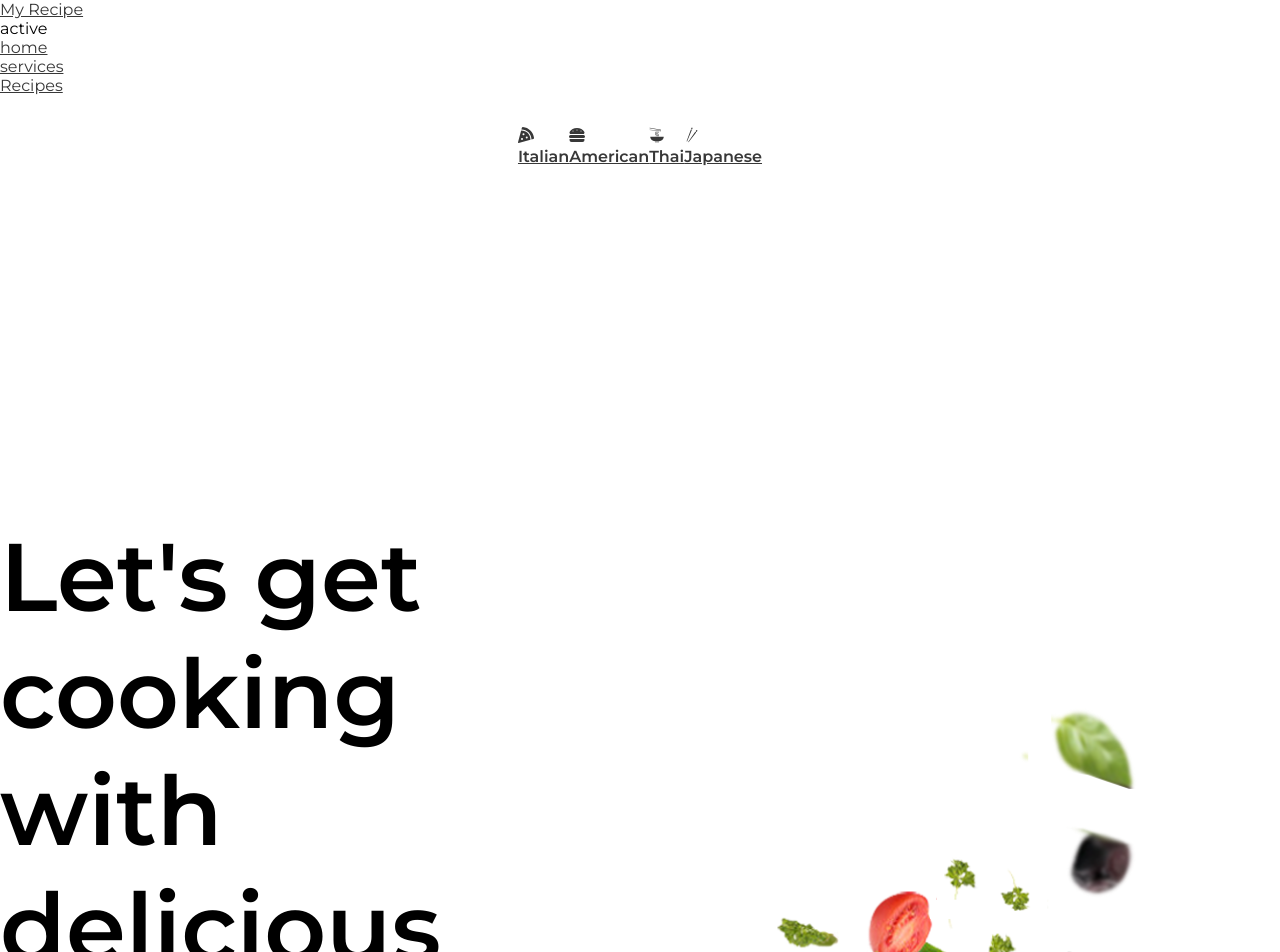
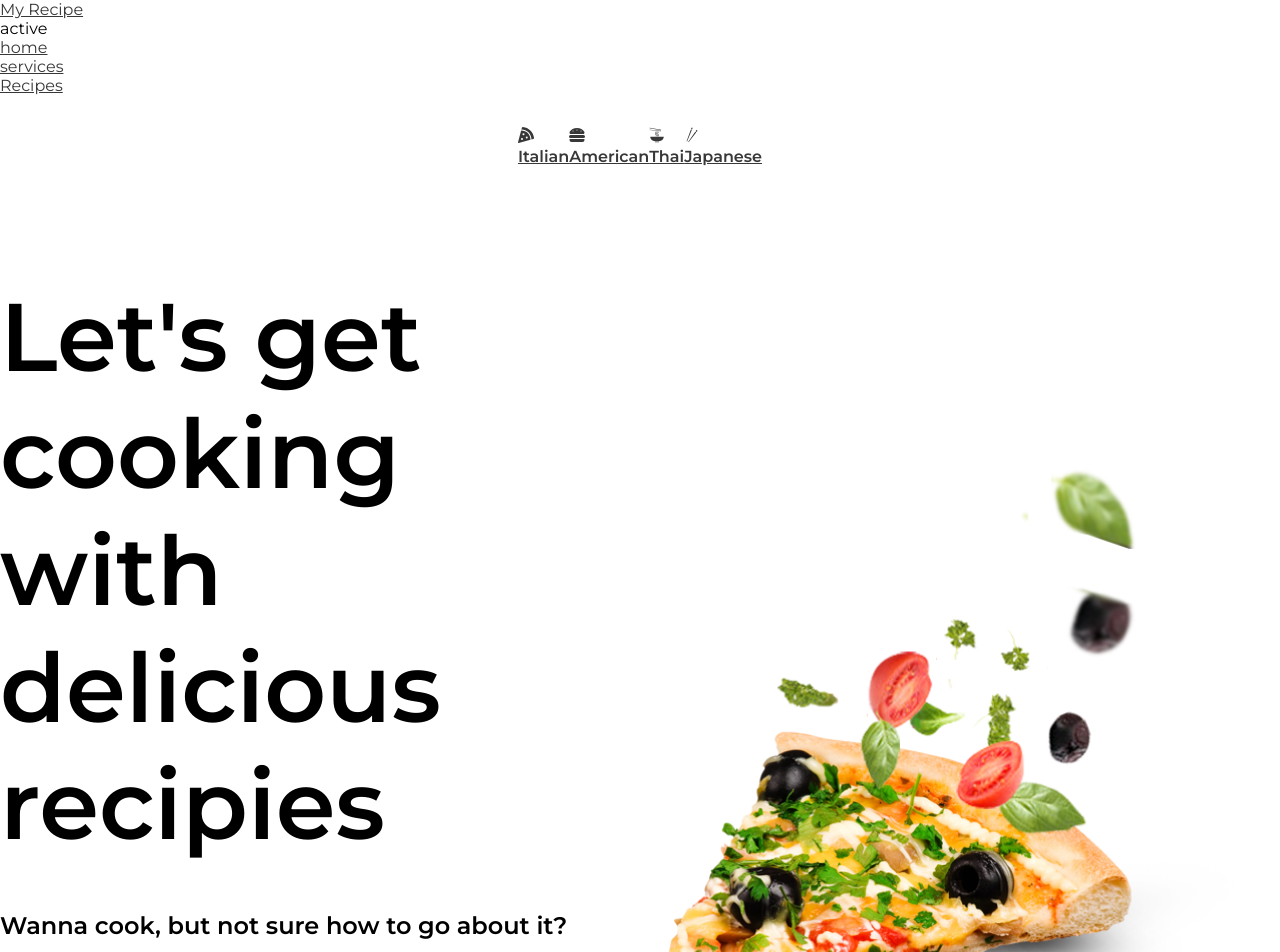
Before and after one commit to B-lovedth/Real-Meal, a React (Create React App) app: page / in a window 1280 px wide. Shown: the top 952 px of the page. Built offline with nearby package versions, Linux system fonts and the light colour scheme; no server answers.

Commit message:
Update HeroSection.css

```diff
--- a/src/components/HeroSection.css
+++ b/src/components/HeroSection.css
@@ -11,8 +11,8 @@
 
 .container{
     max-height: 100%;
-    margin:auto 0;
-    padding-top:20rem;
+    margin:0;
+    padding-top:5rem;
     /* padding-bottom:10rem; */
 }
 .row{
@@ -43,5 +43,5 @@
 .sub-header p{
     font-size: 1.5rem;
     margin-bottom:1rem;
-    font-weight:500;
+    font-weight:600;
 }
```
